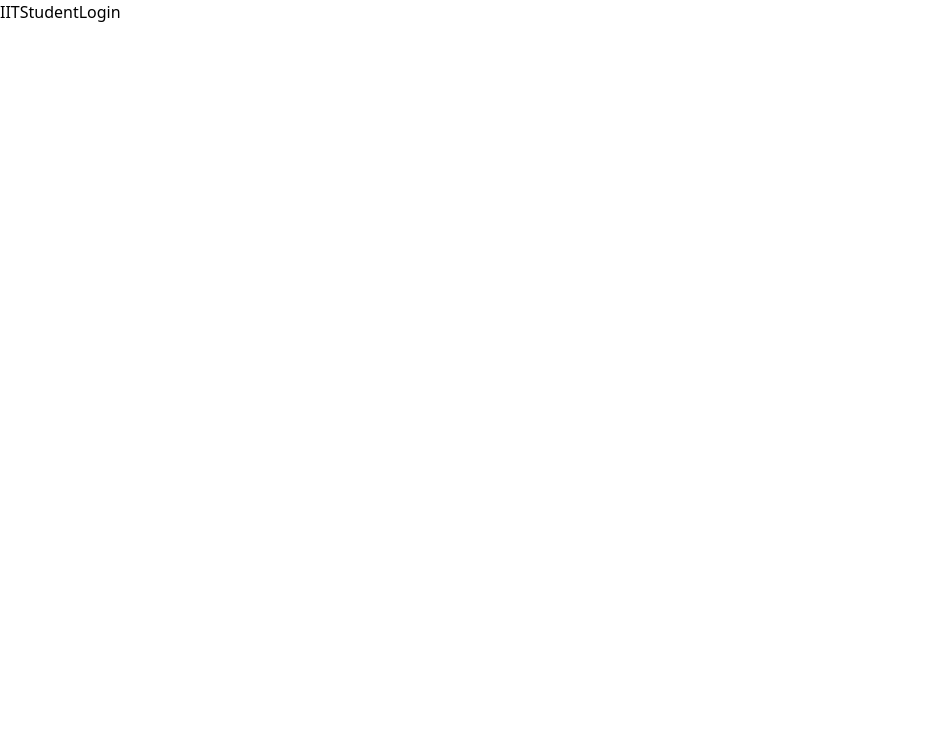
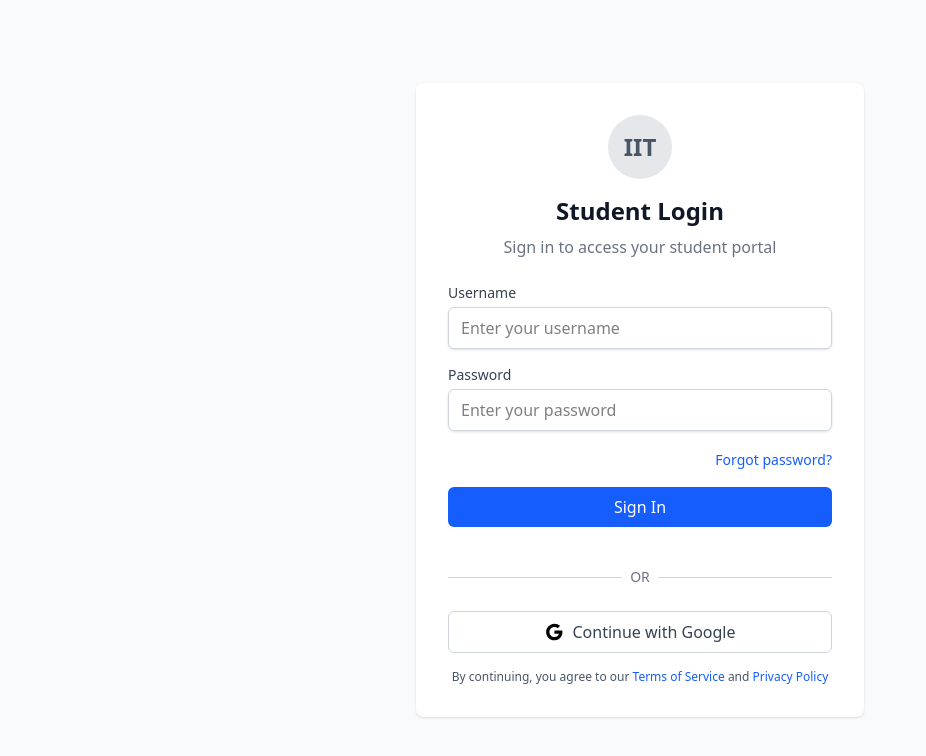
Before and after one commit to yasithrashan2003/spacefix-project, a React (Vite) app: page /iit-student-login in a window 1280 px wide. Shown: the top 756 px of the page, without its empty margins (0-926 px from the left). Built offline with nearby package versions, Linux system fonts and the light colour scheme; no server answers.

Commit message:
feat: Add Student Login Feature using Firebase

```diff
--- a/package.json
+++ b/package.json
@@ -11,6 +11,7 @@
   },
   "dependencies": {
     "@tailwindcss/vite": "^4.0.3",
+    "dotenv": "^16.4.7",
     "firebase": "^11.2.0",
     "lucide-react": "^0.474.0",
     "react": "^18.3.1",
--- a/src/components/logins/iitlogins/IITStudentLogin.jsx
+++ b/src/components/logins/iitlogins/IITStudentLogin.jsx
@@ -1,9 +1,176 @@
-import React from 'react'
+// IITStudentLogin.jsx
+import React, { useState } from 'react';
+import { GoogleAuthProvider, signInWithPopup } from 'firebase/auth';
+import { doc, setDoc, serverTimestamp } from 'firebase/firestore';
+import { auth, db, googleProvider } from '../../../firebase/firebaseConfig';
+import { useNavigate } from 'react-router-dom';
 
 const IITStudentLogin = () => {
+  const navigate = useNavigate();
+  const [formData, setFormData] = useState({
+    username: '',
+    password: ''
+  });
+  const [error, setError] = useState('');
+  const [loading, setLoading] = useState(false);
+
+  const handleInputChange = (e) => {
+    const { name, value } = e.target;
+    setFormData(prev => ({
+      ...prev,
+      [name]: value
+    }));
+  };
+
+  const handleSubmit = (e) => {
+    e.preventDefault();
+    // Add your form submission logic here
+    console.log('Form submitted:', formData);
+  };
+
+  const saveUserToFirestore = async (user) => {
+    try {
+      const userDocRef = doc(db, 'IIT/Users/students', user.uid);
+      const userData = {
+        uid: user.uid,
+        email: user.email,
+        displayName: user.displayName,
+        photoURL: user.photoURL,
+        lastLogin: serverTimestamp(),
+        createdAt: serverTimestamp()
+      };
+      await setDoc(userDocRef, userData, { merge: true });
+      console.log('User data saved to Firestore successfully');
+    } catch (error) {
+      console.error('Error saving user data:', error);
+      throw error;
+    }
+  };
+
+  const handleGoogleLogin = async () => {
+    try {
+      setLoading(true);
+      setError('');
+      googleProvider.setCustomParameters({
+        prompt: 'select_account'
+      });
+      const result = await signInWithPopup(auth, googleProvider);
+      await saveUserToFirestore(result.user);
+      navigate('/dashboard'); // Add your desired navigation path
+    } catch (error) {
+      console.error('Google sign-in error:', error);
+      if (error.code === 'auth/popup-closed-by-user') {
+        setError('Sign-in cancelled. Please try again.');
+      } else if (error.code === 'auth/popup-blocked') {
+        setError('Popup was blocked. Please allow popups for this site.');
+      } else {
+        setError('Failed to sign in with Google. Please try again.');
+      }
+    } finally {
+      setLoading(false);
+    }
+  };
+
   return (
-    <div>IITStudentLogin</div>
-  )
-}
+    <div className="min-h-screen bg-gray-50 flex items-center justify-center p-4">
+      <div className="max-w-md w-full bg-white rounded-lg shadow-sm p-8">
+        <div className="flex flex-col items-center mb-6">
+          <div className="w-16 h-16 bg-gray-200 rounded-full flex items-center justify-center mb-4">
+            <span className="text-2xl font-bold text-gray-600">IIT</span>
+          </div>
+          <h1 className="text-2xl font-bold text-gray-900">Student Login</h1>
+          <p className="text-gray-500 mt-2">
+            Sign in to access your student portal
+          </p>
+        </div>
 
-export default IITStudentLogin
+        <form onSubmit={handleSubmit} className="space-y-4">
+          <div>
+            <label htmlFor="username" className="block text-sm font-medium text-gray-700">
+              Username
+            </label>
+            <input
+              type="text"
+              id="username"
+              name="username"
+              value={formData.username}
+              onChange={handleInputChange}
+              className="mt-1 block w-full px-3 py-2 border border-gray-300 rounded-md shadow-sm focus:outline-none focus:ring-blue-500 focus:border-blue-500"
+              placeholder="Enter your username"
+            />
+          </div>
+
+          <div>
+            <label htmlFor="password" className="block text-sm font-medium text-gray-700">
+              Password
+            </label>
+            <input
+              type="password"
+              id="password"
+              name="password"
+              value={formData.password}
+              onChange={handleInputChange}
+              className="mt-1 block w-full px-3 py-2 border border-gray-300 rounded-md shadow-sm focus:outline-none focus:ring-blue-500 focus:border-blue-500"
+              placeholder="Enter your password"
+            />
+          </div>
+
+          <div className="text-right">
+            <a href="#" className="text-sm text-blue-600 hover:text-blue-500">
+              Forgot password?
+            </a>
+          </div>
+
+          <button
+            type="submit"
+            className="w-full bg-blue-600 text-white py-2 px-4 rounded-md hover:bg-blue-700 focus:outline-none focus:ring-2 focus:ring-blue-500 focus:ring-offset-2"
+          >
+            Sign In
+          </button>
+
+          <div className="relative my-6">
+            <div className="absolute inset-0 flex items-center">
+              <div className="w-full border-t border-gray-300"></div>
+            </div>
+            <div className="relative flex justify-center text-sm">
+              <span className="px-2 bg-white text-gray-500">OR</span>
+            </div>
+          </div>
+
+          <button
+            type="button"
+            onClick={handleGoogleLogin}
+            disabled={loading}
+            className="w-full flex items-center justify-center space-x-2 border border-gray-300 rounded-md px-4 py-2 bg-white hover:bg-gray-50 focus:outline-none focus:ring-2 focus:ring-blue-500 focus:ring-offset-2 disabled:opacity-50 disabled:cursor-not-allowed"
+          >
+            <svg className="w-5 h-5" viewBox="0 0 24 24" fill="currentColor">
+              <path d="M12.545,10.239v3.821h5.445c-0.712,2.315-2.647,3.972-5.445,3.972c-3.332,0-6.033-2.701-6.033-6.032 s2.701-6.032,6.033-6.032c1.498,0,2.866,0.549,3.921,1.453l2.814-2.814C17.503,2.988,15.139,2,12.545,2 C7.021,2,2.543,6.477,2.543,12s4.478,10,10.002,10c8.396,0,10.249-7.85,9.426-11.748L12.545,10.239z"/>
+            </svg>
+            <span className="text-gray-700">
+              {loading ? 'Signing in...' : 'Continue with Google'}
+            </span>
+          </button>
+        </form>
+
+        {error && (
+          <div className="mt-4 p-3 bg-red-50 border-l-4 border-red-500 text-red-700">
+            <p className="text-sm">{error}</p>
+          </div>
+        )}
+
+        <p className="mt-4 text-xs text-center text-gray-600">
+          By continuing, you agree to our{' '}
+          <a href="#" className="text-blue-600 hover:text-blue-500">
+            Terms of Service
+          </a>{' '}
+          and{' '}
+          <a href="#" className="text-blue-600 hover:text-blue-500">
+            Privacy Policy
+          </a>
+        </p>
+      </div>
+    </div>
+  );
+};
+
+export default IITStudentLogin;
--- a/src/firebase/firebaseConfig.js
+++ b/src/firebase/firebaseConfig.js
@@ -3,19 +3,18 @@ import { getAuth, GoogleAuthProvider } from "firebase/auth";
 import { getFirestore } from "firebase/firestore";
 
 const firebaseConfig = {
-    apiKey: "AIzaSyAgNQk250elb8rLxxiCDrz7CiTKNz0P74s",
-    authDomain: "spacefix-app.firebaseapp.com",
-    projectId: "spacefix-app",
-    storageBucket: "spacefix-app.firebasestorage.app",
-    messagingSenderId: "282490331387",
-    appId: "1:282490331387:web:4f306f6fc540122479505e",
-    measurementId: "G-RBBZZBN6D5"
+  apiKey: import.meta.env.VITE_FIREBASE_API_KEY,
+  authDomain: import.meta.env.VITE_FIREBASE_AUTH_DOMAIN,
+  projectId: import.meta.env.VITE_FIREBASE_PROJECT_ID,
+  storageBucket: import.meta.env.VITE_FIREBASE_STORAGE_BUCKET,
+  messagingSenderId: import.meta.env.VITE_FIREBASE_MESSAGING_SENDER_ID,
+  appId: import.meta.env.VITE_FIREBASE_APP_ID,
+  measurementId: import.meta.env.VITE_FIREBASE_MEASUREMENT_ID
 };
 
-// Initialize Firebase
 const app = initializeApp(firebaseConfig);
-const auth = getAuth(app);
-const db = getFirestore(app);
-const googleProvider = new GoogleAuthProvider();
+export const auth = getAuth(app);
+export const googleProvider = new GoogleAuthProvider();
+export const db = getFirestore(app);
 
-export { auth, db, googleProvider };
+export default app;
```
Also changed, not shown: 2 other files (tests, documents, lock files or other folders).
